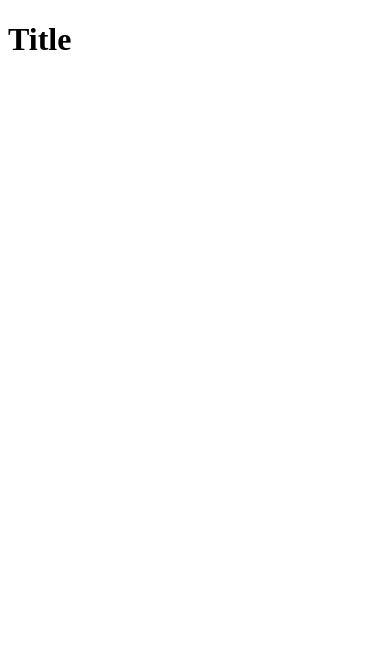
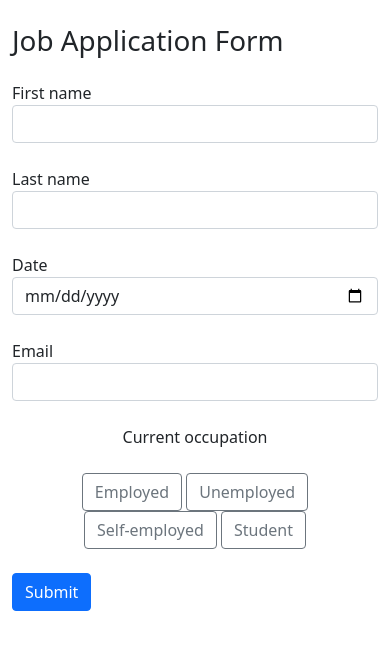
Before and after one commit to Mburg03/job-application-django, a Django app: page / in a window 390 px wide; the page is wider, and only the part inside the window is pictured. Before the commit the part shown is almost empty. Shown: the top 650 px of that part. Run offline with Django 5.2, Linux system fonts and the light colour scheme.

Commit message:
setting up page structure with html

```diff
--- a/job_application/templates/index.html
+++ b/job_application/templates/index.html
@@ -1,11 +1,65 @@
 <!DOCTYPE html>
 <html lang="en">
-<head>
-    <meta charset="UTF-8">
-    <title>Title</title>
-</head>
-<body>
-    <h1>Title</h1>
+    <head>
+        <meta charset="UTF-8">
+        <meta name="viewport" content="width=device-width, initial-scale=1.0, shrink-to-fit=no">
+        <link rel="stylesheet" href="https://cdn.jsdelivr.net/npm/bootstrap@5.1.3/dist/css/bootstrap.min.css">
+        <title>Job Application Form</title>
+    </head>
+    <body>
+        <div class="container">
+            <h1 class="mt-4 mb-4">Job Application Form</h1>
+            <form method="post">
+                {% csrf_token %}
+                <div class="form-group mb-4">
+                    <label for="first_name">First name</label>
+                    <input class="form-control" type="text" id="first_name" name="first_name" required>
+                </div>
+                <div class="form-group mb-4">
+                    <label for="last_name">Last name</label>
+                    <input class="form-control" type="text" id="last_name" name="last_name" required>
+                </div>
+                <div class="form-group mb-4">
+                    <label for="date">Date</label>
+                    <input class="form-control" type="date" id="date" name="date">
+                </div>
+                <div class="form-group mb-4">
+                    <label for="email">Email</label>
+                    <input class="form-control" type="email" id="email" name="email">
+                </div>
 
-</body>
+                <div class="container text-center">
+                    <label for="occupation" class="mb-4">Current occupation</label>
+                    <br>
+
+                        <div class="row" id="occupation">
+                            <div class="col-md-6 mx-auto centered-div">
+                            <input class="btn-check form-control" type="radio" id="employed" name="occupation" value="employed">
+                            <label class="btn btn-outline-secondary" for="employed">Employed </label>
+
+                            <input class="btn-check form-control" type="radio" id="unemployed" name="occupation" value="unemployed">
+                            <label class="btn btn-outline-secondary" for="unemployed">Unemployed </label>
+
+                            <input class="btn-check form-control" type="radio" id="self-employed" name="occupation" value="self-employed">
+                            <label class="btn btn-outline-secondary" for="self-employed">Self-employed </label>
+
+                            <input class="btn-check form-control" type="radio" id="student" name="occupation" value="student">
+                            <label class="btn btn-outline-secondary" for="student">Student</label>
+                            </div>
+                    </div>
+                </div>
+                <button class="btn btn-primary mb-4 mt-4" type="submit">Submit</button>
+                {% if messages %}
+                <div class="alert alert-success">
+                    {% for message in messages %}
+                        {{ message }}
+                    {% endfor %}
+                </div>
+                {% endif %}
+
+            </form>
+        </div>
+        <script src="https://code.jquery.com/jquery-3.6.0.min.js"></script>
+        <script src="https://cdn.jsdelivr.net/npm/bootstrap@5.1.3/dist/js/bootstrap.min.js"></script>
+    </body>
 </html>
```
